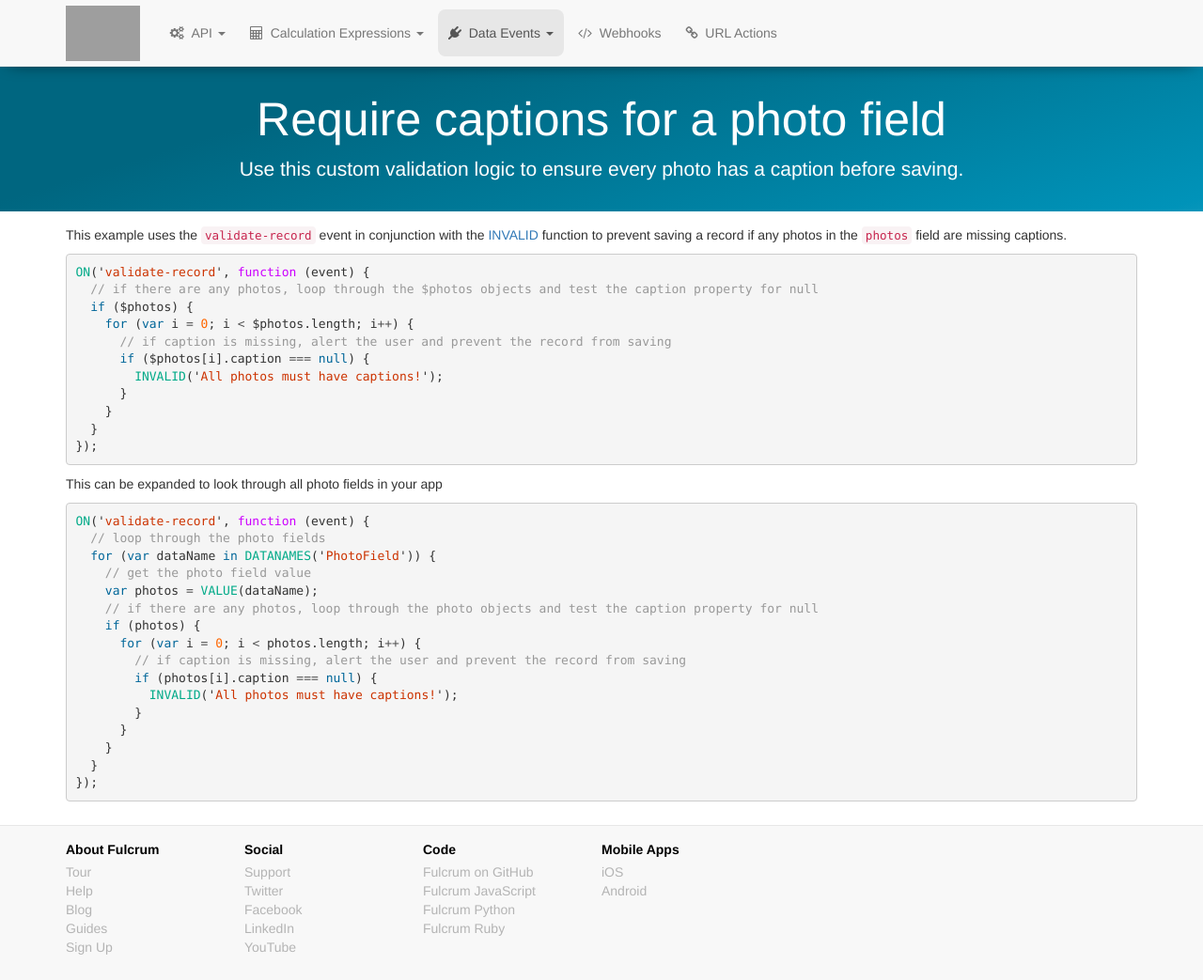
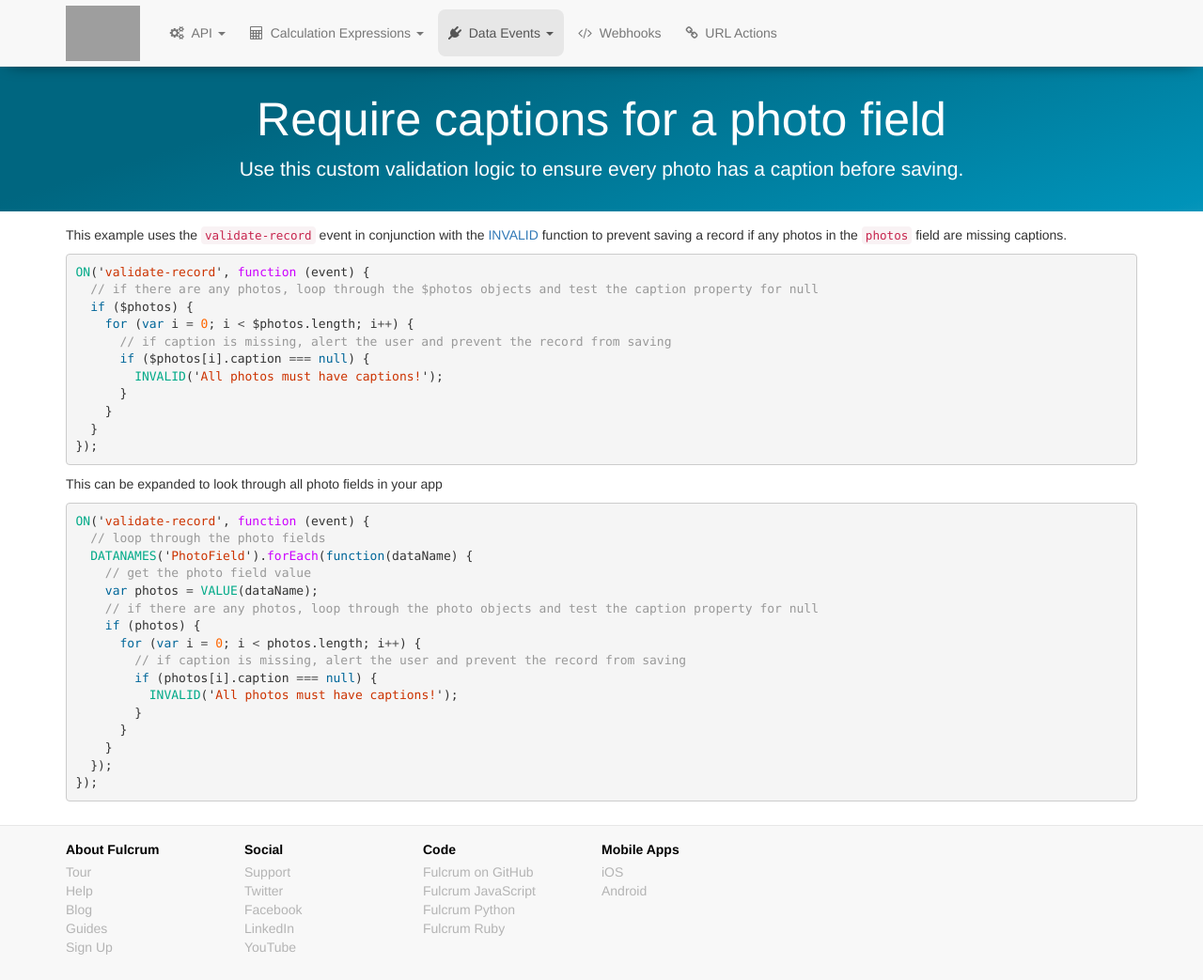
Before and after one commit to rylincoln/developer.fulcrumapp.com, a Jekyll site: the page built from _data-event-examples/require-photo-captions.md, in a window 1280 px wide and 1043 px high. Shown: the whole window at 94% size. Built offline with Jekyll 4.4.1, drawn with Linux system fonts in a browser that asks for light colours; nearby versions of some CDN libraries; grey boxes are pictures that could not be loaded.

Commit message:
Fix broken data event

````diff
--- a/_data-event-examples/require-photo-captions.md
+++ b/_data-event-examples/require-photo-captions.md
@@ -31,7 +31,7 @@ This can be expanded to look through all photo fields in your app
 ```js
 ON('validate-record', function (event) {
   // loop through the photo fields
-  for (var dataName in DATANAMES('PhotoField')) {
+  DATANAMES('PhotoField').forEach(function(dataName) {
     // get the photo field value
     var photos = VALUE(dataName);
     // if there are any photos, loop through the photo objects and test the caption property for null
@@ -43,6 +43,6 @@ ON('validate-record', function (event) {
         }
       }
     }
-  }
+  });
 });
 ```
````
